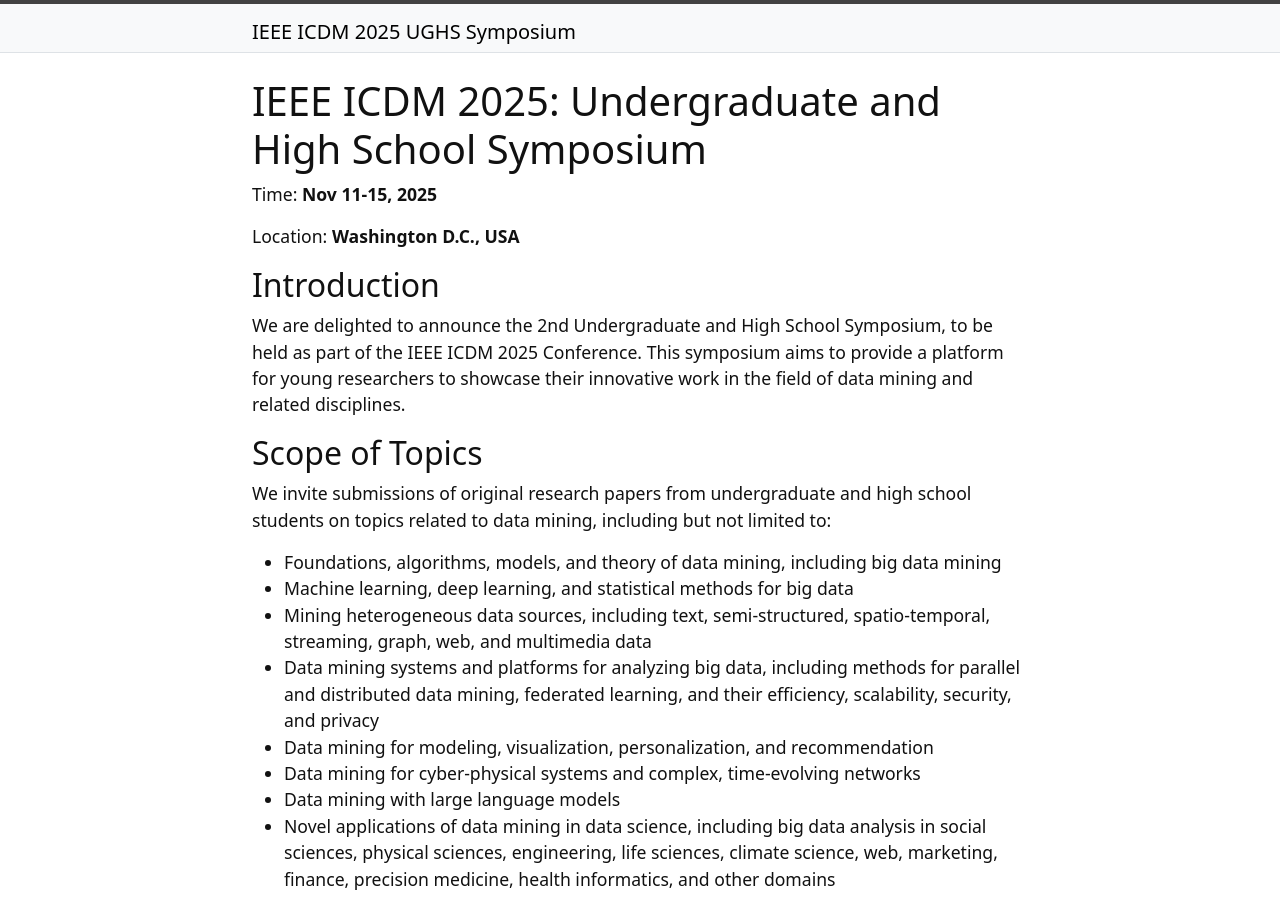
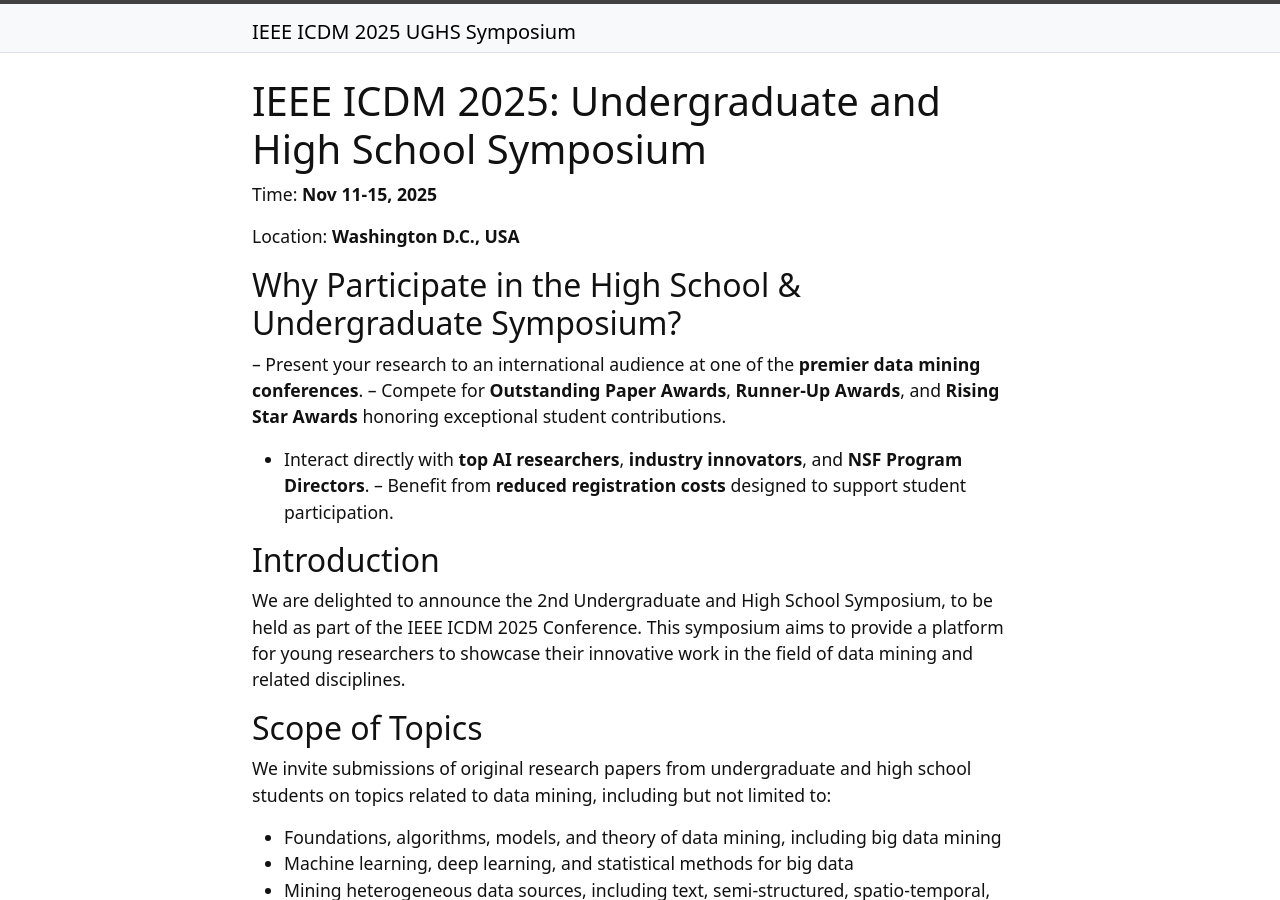
Before and after one commit to xuanwang91/2025-ICDM-UGHS, a Jekyll site: the page built from index.md, in a window 1280 px wide and 900 px high. Built offline with Jekyll 4.4.1, drawn with Linux system fonts in a browser that asks for light colours.

Commit message:
Update index.md

```diff
--- a/index.md
+++ b/index.md
@@ -9,6 +9,11 @@ Time: **Nov 11-15, 2025**
 
 Location: **Washington D.C., USA**
 
+## Why Participate in the High School & Undergraduate Symposium?
+– Present your research to an international audience at one of the **premier data mining conferences**.
+– Compete for **Outstanding Paper Awards**, **Runner-Up Awards**, and **Rising Star Awards** honoring exceptional student contributions.
+- Interact directly with **top AI researchers**, **industry innovators**, and **NSF Program Directors**.
+– Benefit from **reduced registration costs** designed to support student participation.
 
 ## Introduction
 We are delighted to announce the 2nd Undergraduate and High School Symposium, to be held as part of the IEEE ICDM 2025 Conference. This symposium aims to provide a platform for young researchers to showcase their innovative work in the field of data mining and related disciplines.
```
